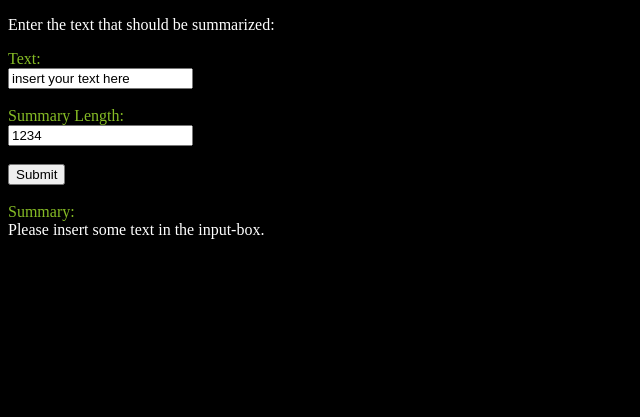
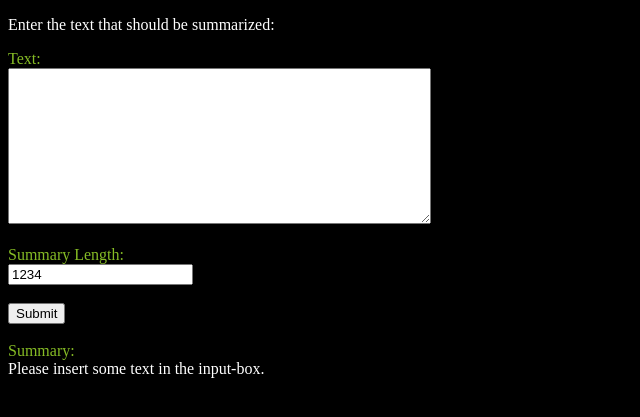
Before and after one commit to Riholf/test_prototype_repo, a FastAPI app: page /summarization/form in a window 1280 px wide. Shown: the top 417 px of the page, without its empty margins (0-640 px from the left). Run offline with FastAPI, Linux system fonts and the light colour scheme.

Commit message:
fixed text-input-box thanks to MEISTER MATTHIAS

```diff
--- a/src/backend/central-api/templates/item.html
+++ b/src/backend/central-api/templates/item.html
@@ -17,7 +17,7 @@
 <form method="post">
 
     Text:<br>
-    <input type="text" name="txt" value="insert your text here"/><br><br>
+    <textarea name="txt" cols="50" rows="10" value="insert your text here"></textarea><br><br>
     Summary Length:<br>
     <input type="summary length" name="length" value="1234"/><br><br>
     <input type="submit">
```
